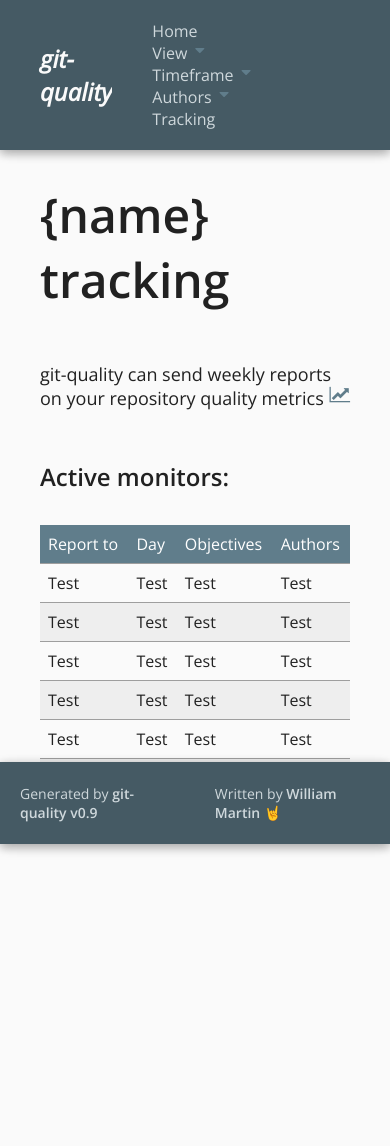
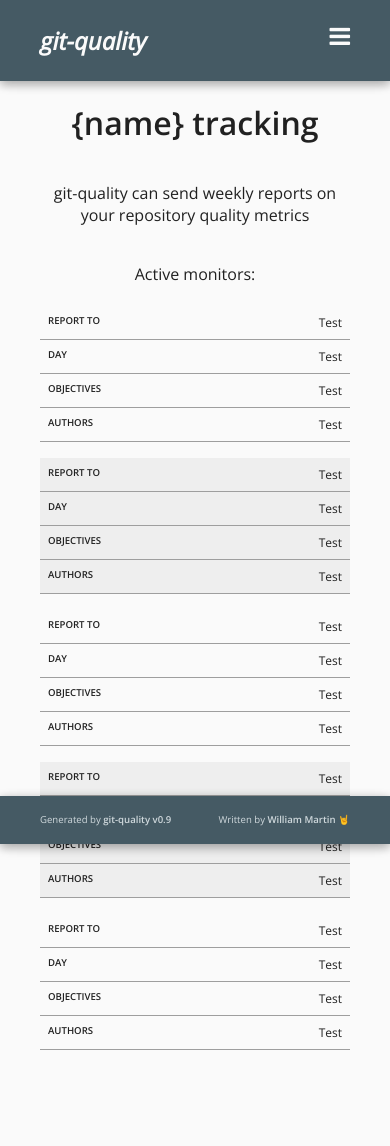
Before and after one commit to w-martin/git-quality, a Python web app: template templates/tracking.html in a window 390 px wide. Before the commit the page ends 853 px from the top, so only its background shows below. Run offline with Jinja, Linux system fonts and the light colour scheme; the template is opened without the code that fills it, so the values that code supplies are empty.

Commit message:
Table is now responsive, mobile-ready, new mobile navigation with animations

```diff
--- a/templates/styles.css
+++ b/templates/styles.css
@@ -1,7 +1,8 @@
 :root {
-    /** Variables **/
+    /* Variables */
+    --base-font-size: 8px;
 
-    /** Colour palette **/
+    /* Colour palette */
     --dark-primary-colour: #455A64;
     --light-primary-colour: #CFD8DC;
     --primary-colour: #607D8B;
@@ -17,11 +18,17 @@
 
     --light-grey: #EEEEEE;
 
-    /** Shadows **/
+    /* Shadows */
     --primary-shadow: 0 3px 10px rgba(0,0,0,.23), 0 3px 10px rgba(0,0,0,.16);
     --secondary-shadow: 0 2px 6px rgba(0,0,0,.2);
+
+    /* z-index list */
+    --footer-z-index-layer: 1;
+    --mobileMenu-z-index-layer: 2;
+    --header-z-index-layer: 3;
 }
 
+/* Base styles */
 * {
     font-family: 'Open Sans', sans-serif;
 
@@ -37,26 +44,23 @@
 
     color: var(--primary-text-colour);
     background-color: var(--primary-background-colour);
+    font-weight: 300;
 }
 
 /**
  * Typography
  **/
 h1 {
-    font-size: 48px;
+    font-size: calc(var(--base-font-size) * 6);
     font-weight: 600;
 }
 
 h4 {
-    font-size: 24px;
+    font: calc(var(--base-font-size) * 3);
     font-weight: 600;
 }
 
-p {
-    font-size: 18px;
-    font-weight: 300;
-}
-
+p { font-size: calc(var(--base-font-size) * 2); }
 a:hover { color: var(--primary-icon-text-colour); }
 
 /**
@@ -80,7 +84,8 @@
  **/
 header {
     width: 100vw;
-    padding: 20px 40px;
+    max-height: 10vh;
+    padding: calc(var(--base-font-size) * 3) calc(var(--base-font-size) * 5);
 
     position: fixed;
     top: 0;
@@ -95,28 +100,73 @@
     -webkit-box-shadow: var(--primary-shadow);
     box-shadow: var(--primary-shadow);
 
+    -webkit-transition: all 0.3s ease-in;
+    transition: all 0.3s ease-in;
+
     box-sizing: border-box;
+    z-index: var(--header-z-index-layer);
 }
 
 header .logo {
+    min-width: 106px;
     margin: 0;
 
     color: var(--primary-background-colour);
 
-    font-size: 24px;
+    font-size: calc(var(--base-font-size) * 3);
     font-weight: 600;
     font-style: italic;
+
+    z-index: var(--header-z-index-layer);
 }
+
+header .toggle-mobile-menu {
+    color: var(--primary-background-colour);
+
+    font-size: calc(var(--base-font-size) * 3);
+}
+
+header .toggle-mobile-menu:hover { cursor: pointer; }
+
+header .open-menu,
+header .close-menu {
+    position: absolute;
+    top: calc(var(--base-font-size) * 3);
+    right: calc(var(--base-font-size) * 5);
+
+    font-size: calc(var(--base-font-size) * 3);
+
+    opacity: 1;
+
+    -webkit-transition: opacity 0.3s ease-in;
+    transition: opacity 0.3s ease-in;
+
+    z-index: var(--header-z-index-layer);
+}
+
+header .close-menu { opacity: 0; }
 
 /**
  * Navigation
  **/
-nav ul ul { display: none; }
-nav ul li:hover > ul{ display: block; }
+nav {
+    max-height: 10vh;
+    max-width: 70vw;
+    display: flex;
+
+    opacity: 1;
+}
+
+nav ul li:hover > ul { display: flex; }
 
 nav ul {
+    min-width: 60vw;
 	margin: 0;
     padding: 0;
+
+    display: flex;
+    justify-content: space-between;
+    align-items: center;
 
     background-color: var(--dark-primary-colour);
 
@@ -124,21 +174,27 @@
 	position: relative;
 }
 
-nav ul:after { content: ""; clear: both; display: block; }
-nav ul li { float: left; }
+nav ul li { width: 20%; }
 nav ul li:hover a { color: var(--primary-icon-text-colour); }
 
 nav ul li a {
-    padding: 0 40px;
-    display: block;
+    padding: 0;
+
+    display: flex;
+    justify-content: center;
+    align-items: center;
+
     color: var(--light-primary-colour);
     text-decoration: none;
 }
 
-nav ul li .fa-caret-down { padding-left: 8px; }
+nav ul ul {
+    width: 20%;
+    min-width: 20px;
+    padding: 0;
 
-nav ul ul {
-    padding: 0;
+    display: none;
+    flex-flow: column;
 
     position: absolute;
     top: 100%;
@@ -147,13 +203,13 @@
 }
 
 nav ul ul li {
+    width: 100%;
     position: relative;
-    float: none;
     text-align: center;
 }
 
 nav ul ul li a {
-    padding: 10px 40px;
+    padding: var(--base-font-size) 0;
     color: var(--primary-icon-text-colour);
 }
 
@@ -161,8 +217,28 @@
 
 nav ul ul ul {
     position: absolute;
+    top: 0;
     left: 100%;
-    top: 0;
+}
+
+nav ul ul .nav-separator {
+    width: 100%;
+    min-height: calc(var(--base-font-size) * 1.5);
+    background-color: var(--dark-primary-colour);
+}
+
+nav ul .mobile-nav-dropdown::after {
+    position: relative;
+    right: -10px;
+
+    content: '\f0d7';
+
+    color: var(--primary-colour);
+    font: normal normal normal 14px/1 FontAwesome;
+    font-size: inherit;
+    text-rendering: auto;
+    -webkit-font-smoothing: antialiased;
+    -moz-osx-font-smoothing: grayscale;
 }
 
 /**
@@ -170,8 +246,8 @@
  **/
 .content {
     width: 100%;
-    margin: 150px 0;
-    padding: 0 40px;
+    margin: calc(var(--base-font-size) * 10) 0;
+    padding: 0 calc(var(--base-font-size) * 5);
 
     display: flex;
     flex-flow: column nowrap;
@@ -182,7 +258,6 @@
 /**
  * Default table design
  **/
-
 table {
     width: 100%;
     border-collapse: collapse;
@@ -191,7 +266,7 @@
 table thead { background-color: var(--primary-colour); }
 
 table thead tr th {
-    padding: 8px;
+    padding: var(--base-font-size);
 
     border-bottom: 1px solid var(--accent-colour);
 
@@ -201,7 +276,7 @@
 }
 
 table tbody tr td {
-    padding: 8px;
+    padding: var(--base-font-size);
 
     border-bottom: 1px solid var(--accent-colour);
 
@@ -222,7 +297,7 @@
 /**
  * Image table to display the graphs
  **/
- #image-table {
+#image-table {
     width: 100%;
     height: auto;
 
@@ -234,32 +309,19 @@
     width: 50%;
     height: auto;
 
-    padding: 2em;
+    padding: calc(var(--base-font-size) * 4);
 
     box-sizing: border-box;
 }
 
-@media screen and (max-width: 1000px) {
-    #image-table > img {
-        width: 100%;
-        padding: 4em;
-    }
-}
-
-@media screen and (min-width: 1500px) {
-    #image-table > img {
-        width: 33%;
-        padding: 3em;
-    }
-}
-
-.punchcard { margin: 20px auto; }
+.punchcard { margin: calc(var(--base-font-size) * 4) auto; }
 
 /**
  * Footer
  **/
 footer {
     width: 100vw;
+    padding: var(--base-font-size) calc(var(--base-font-size) * 5);
 
     position: fixed;
     bottom: 0;
@@ -273,11 +335,13 @@
 
     -webkit-box-shadow: var(--primary-shadow);
     box-shadow: var(--primary-shadow);
+
+    box-sizing: border-box;
+    z-index: var(--footer-z-index-layer);
 }
 
 footer p {
-    padding: 8px 20px;
-    font-size: 14px;
+    font-size: calc(var(--base-font-size) * 1.5);
     color: var(--light-primary-colour);
 }
 
@@ -286,3 +350,151 @@
     text-decoration: none;
     color: var(--secondary-colour);
 }
+
+/**
+ * General Media Queries
+ */
+.hide-mobile { display: block; }
+.show-tablet { display: none; }
+
+/* Large desktops styles */
+@media screen and (min-width: 1500px) {
+    /* Display 3 in a row on screens with a minimum width of 1500px */
+    #image-table > img {
+        width: 33%;
+        padding: calc(var(--base-font-size) * 3);
+    }
+}
+
+/* Smaller desktops styles */
+@media screen and (max-width: 1000px) {
+    nav ul li { padding: 0 }
+
+    nav ul li a {
+        padding: 0 calc(var(--base-font-size) * 2);
+        font-size: calc(var(--base-font-size) * 2);
+    }
+
+    /* Display 1 in a row on screens with a max width of 1000px */
+    #image-table > img {
+        width: 100%;
+        padding: calc(var(--base-font-size) * 4);
+    }
+}
+
+/* Tablet styles */
+@media screen and (max-width: 768px) {
+    /* Show these elements on tablets and smaller */
+    .show-tablet { display: block; }
+
+    /* Typography */
+    h1 { font-size: calc(var(--base-font-size) * 5); }
+
+    /* Mobile navigation */
+    .mobile-nav {
+        width: 100%;
+        height: 91vh;
+        max-width: 200vw;
+        max-height: 200vh;
+        margin: 0;
+
+        position: absolute;
+        top: -100vh;
+        left: 0;
+
+        opacity: 1;
+        overflow: scroll;
+        box-sizing: border-box;
+        z-index: var(--mobileMenu-z-index-layer);
+    }
+
+    .mobile-nav ul {
+        width: 100%;
+
+        padding: calc(var(--base-font-size) * 3);
+
+        display: flex;
+        flex-flow: column nowrap;
+        justify-content: space-around;
+        align-items: center;
+    }
+
+    .mobile-nav ul li {
+        width: 100%;
+        margin: 0;
+        text-align: center;
+    }
+
+    .mobile-nav ul li a {
+        font-size: calc(var(--base-font-size) * 2);
+        color: var(--primary-icon-text-colour);
+    }
+
+    .mobile-nav ul li ul {
+        width: 100%;
+        padding: 0;
+
+        display: block;
+        position: initial;
+    }
+
+    .mobile-nav ul ul li {
+        width: 100%;
+        background-color: var(--dark-primary-colour);
+    }
+
+    .mobile-nav ul ul li a {
+        font-size: calc(var(--base-font-size) * 2);
+        color: var(--light-primary-colour);
+    }
+
+    footer p { text-align: center; }
+}
+
+/** Mobile styles */
+@media screen and (max-width: 480px) {
+    /* Hide these elements on mobile */
+    .hide-mobile { display: none; }
+
+    /* Typography */
+    h1 {
+        font-size: calc(var(--base-font-size) * 4);
+        text-align: center;
+    }
+
+    h4 {
+        font: calc(var(--base-font-size) * 2);
+        text-align: center;
+    }
+
+    p { text-align: center; }
+
+    /* Make the default table vertical and spaced based on rows */
+    table thead { display: none; }
+
+    table tbody tr {
+        display: block;
+        margin-bottom: calc(var(--base-font-size) * 2);
+    }
+
+    table tbody tr td {
+        display: block;
+
+        font-size: calc(var(--base-font-size) * 1.5);
+        text-align: right;
+
+        box-sizing: border-box;
+    }
+
+    table tbody tr td:before {
+        float: left;
+
+        content: attr(data-label);
+
+        font-weight: bold;
+        font-size: calc(var(--base-font-size) * 1.2);
+        text-transform: uppercase;
+    }
+
+    footer p { font-size: calc(var(--base-font-size) * 1.2); }
+}
--- a/templates/tracking.html
+++ b/templates/tracking.html
@@ -14,10 +14,17 @@
     <body>
         <div class="main">
             <header>
+                <!-- Logo -->
                 <h4 class="logo">git-quality</h4>
 
+                <!-- Open menu button for mobile/tablets -->
+                <i class="fa fa-bars show-tablet open-menu toggle-mobile-menu"></i>
+
+                <!-- Close menu button for mobile/tablets -->
+                <i class="fa fa-close close-menu toggle-mobile-menu"></i>
+
                 <!-- Primary navigation -->
-                    <nav>
+                <nav class="mobile-nav">
                     <ul>
                         <!-- Home -->
                         <li>
@@ -26,9 +33,11 @@
 
                         <!-- View -->
                         <li>
-                                <a href="#">View <i class="fa fa-caret-down"></i></a>
+                            <a class="mobile-nav-dropdown" href="#">View</a>
 
                             <ul>
+                                <li class="nav-separator hide-mobile"></li>
+
                                 <li>
                                     <a href="{home_url}{timeframe}{author}">Monthly</a>
                                 </li>
@@ -45,9 +54,11 @@
 
                         <!-- Timeframe -->
                         <li>
-                                <a href="#">Timeframe <i class="fa fa-caret-down"></i></a>
+                            <a class="mobile-nav-dropdown" href="#">Timeframe</a>
 
                             <ul>
+                                <li class="nav-separator hide-mobile"></li>
+
                                 <li>
                                     <a href="{home_url}{view}{author}">12 months</a>
                                 </li>
@@ -72,9 +83,11 @@
 
                         <!-- View -->
                         <li>
-                                <a href="#">Authors <i class="fa fa-caret-down"></i></a>
+                            <a class="mobile-nav-dropdown" href="#">Authors</a>
 
                             <ul>
+                                <li class="nav-separator hide-mobile"></li>
+
                                 <li>
                                     {nav}
                                 </li>
@@ -93,7 +106,7 @@
                 <h1>{name} tracking</h1>
 
                 <p>
-                        git-quality can send weekly reports on your repository quality metrics <i class="fa fa-line-chart"></i>
+                    git-quality can send weekly reports on your repository quality metrics <i class="fa fa-line-chart hide-mobile"></i>
                 </p>
 
                 <h4>Active monitors:</h4>
@@ -109,90 +122,83 @@
                     </thead>
 
                     <tbody>
+                        <!-- BEGIN: Dummy data to show how the table should be built -->
                         <tr>
-                                <td>
+                            <td data-label="Report to">
                                 Test
                             </td>
-                                <td>
+                            <td data-label="Day">
                                 Test
                             </td>
-                                <td>
+                            <td data-label="Objectives">
                                 Test
                             </td>
-                                <td>
+                            <td data-label="Authors">
                                 Test
                             </td>
                         </tr>
+
                         <tr>
-                                <td>
+                            <td data-label="Report to">
                                 Test
                             </td>
-                                <td>
+                            <td data-label="Day">
                                 Test
                             </td>
-                                <td>
+                            <td data-label="Objectives">
                                 Test
                             </td>
-                                <td>
+                            <td data-label="Authors">
                                 Test
                             </td>
                         </tr>
+
                         <tr>
-                                <td>
+                            <td data-label="Report to">
                                 Test
                             </td>
-                                <td>
+                            <td data-label="Day">
                                 Test
                             </td>
-                                <td>
+                            <td data-label="Objectives">
                                 Test
                             </td>
-                                <td>
+                            <td data-label="Authors">
                                 Test
                             </td>
                         </tr>
+
                         <tr>
-                                <td>
+                            <td data-label="Report to">
                                 Test
                             </td>
-                                <td>
+                            <td data-label="Day">
                                 Test
                             </td>
-                                <td>
+                            <td data-label="Objectives">
                                 Test
                             </td>
-                                <td>
+                            <td data-label="Authors">
                                 Test
                             </td>
                         </tr>
+
                         <tr>
-                                <td>
+                            <td data-label="Report to">
                                 Test
                             </td>
-                                <td>
+                            <td data-label="Day">
                                 Test
                             </td>
-                                <td>
+                            <td data-label="Objectives">
                                 Test
                             </td>
-                                <td>
+                            <td data-label="Authors">
                                 Test
                             </td>
                         </tr>
-                            <tr>
-                                <td>
-                                    Test
-                                </td>
-                                <td>
-                                    Test
-                                </td>
-                                <td>
-                                    Test
-                                </td>
-                                <td>
-                                    Test
-                                </td>
-                            </tr>
+                        <!-- END: Dummy data to show how the table should be built -->
+
                         <!-- {monitors} -->
                     </tbody>
                 </table>
@@ -208,5 +214,7 @@
                 </p>
             </footer>
         </div>
+
+        <script type="text/javascript" src="scripts.js"></script>
     </body>
 </html>
```
Also changed, not shown: templates/index.html (+22 -7 lines), templates/scripts.js (added, +103 -0 lines). Lines whose indentation alone changed are shown as unchanged.
